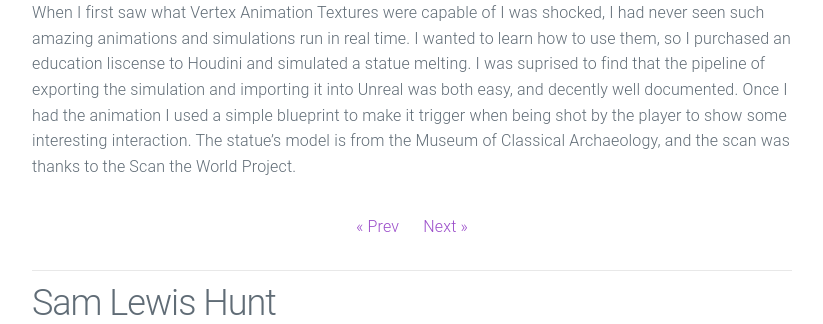
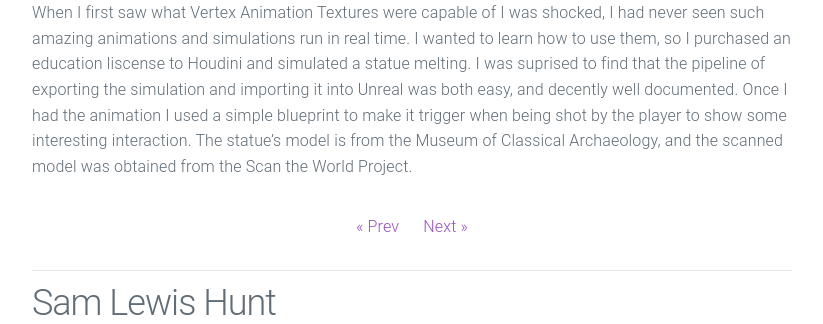
Before and after one commit to samhunt404/samhunt404.github.io, a Jekyll site: the page built from _posts/2023-06-19-Vertex-Animation-Textures.md, in a window 1280 px wide. Shown: the part 628-952 px from the top of the page, without its empty margins (228-1051 px from the left). Built offline with Jekyll 4.4.1, drawn with Linux system fonts in a browser that asks for light colours.

```diff
--- a/_posts/2023-06-19-Vertex-Animation-Textures.md
+++ b/_posts/2023-06-19-Vertex-Animation-Textures.md
@@ -8,4 +8,4 @@ preview: /assets/HypnosMeltThumbnail.png
 
 {% include youtube.html id="SwZkA_Hh1TA" %}
 
-When I first saw what Vertex Animation Textures were capable of I was shocked, I had never seen such amazing animations and simulations run in real time. I wanted to learn how to use them, so I purchased an education liscense to Houdini and simulated a statue melting. I was suprised to find that the pipeline of exporting the simulation and importing it into Unreal was both easy, and decently well documented. Once I had the animation I used a simple blueprint to make it trigger when being shot by the player to show some interesting interaction. The statue's model is from the Museum of Classical Archaeology, and the scan was thanks to the Scan the World Project.
+When I first saw what Vertex Animation Textures were capable of I was shocked, I had never seen such amazing animations and simulations run in real time. I wanted to learn how to use them, so I purchased an education liscense to Houdini and simulated a statue melting. I was suprised to find that the pipeline of exporting the simulation and importing it into Unreal was both easy, and decently well documented. Once I had the animation I used a simple blueprint to make it trigger when being shot by the player to show some interesting interaction. The statue's model is from the Museum of Classical Archaeology, and the scanned model was obtained from the Scan the World Project.
```
Also changed, not shown: _posts/2023-10-12-31-Heal-Effect.md (+1 -1 lines), _posts/2023-10-12-31-Void-Effect.md (+1 -1 lines), about.md (+1 -1 lines), _posts/2023-03-30-StylizedExplosion.md (line endings or trailing spaces).
